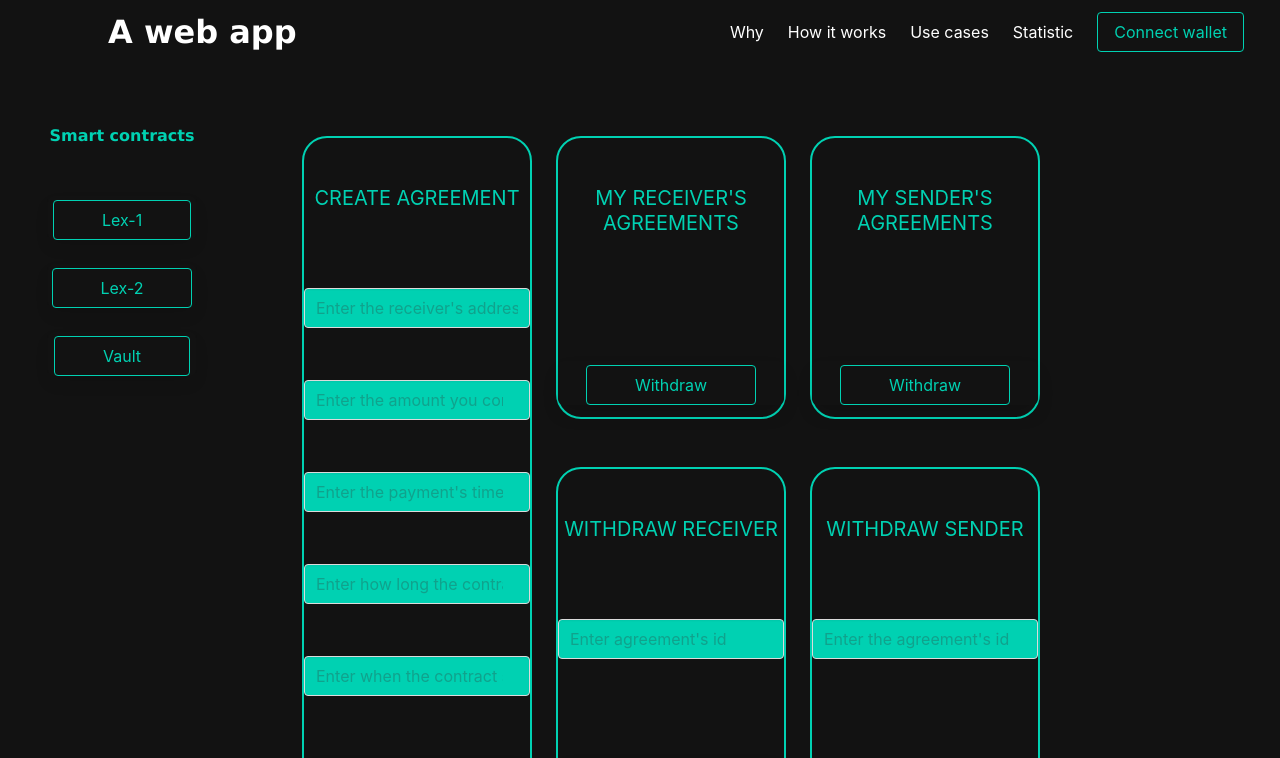
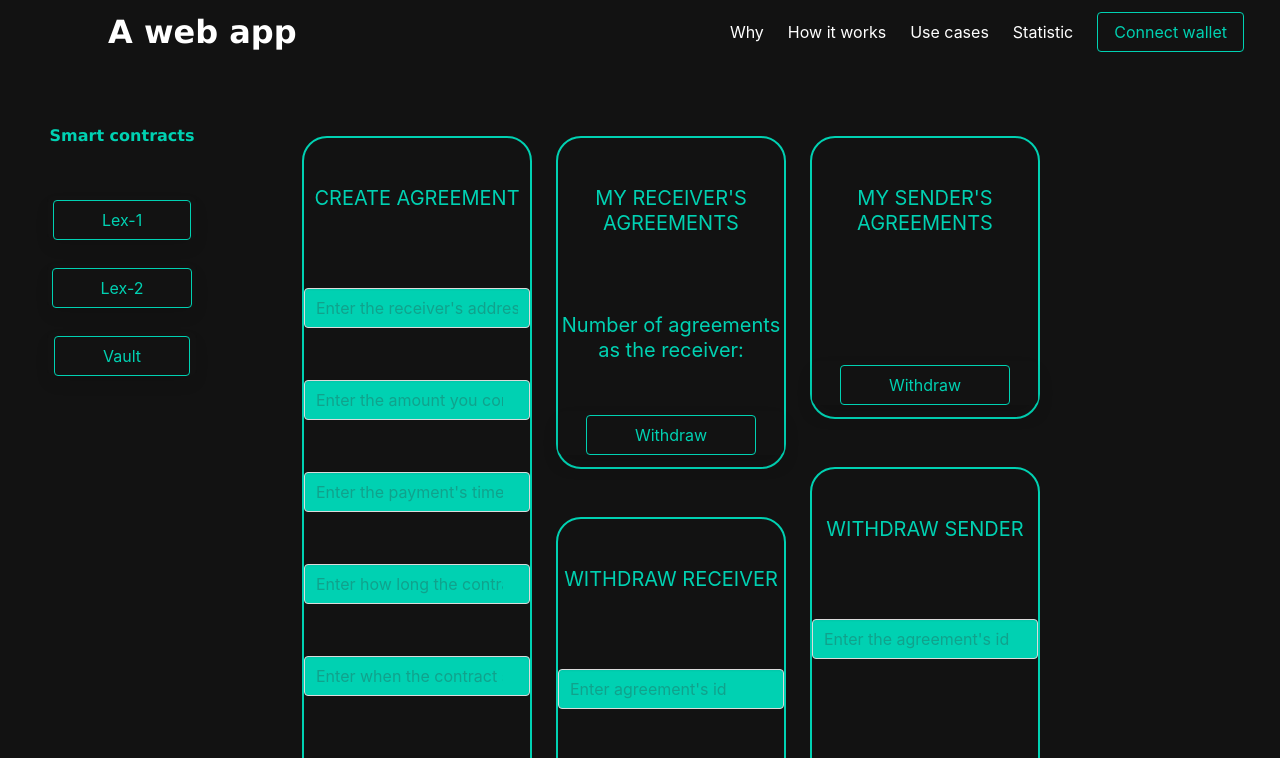
Before and after one commit to farinavito/Web3-Website, a Next.js app: page /lex-1 in a window 1280 px wide. Shown: the top 758 px of the page. Built offline with nearby package versions, Linux system fonts and the light colour scheme.

Commit message:
created getMyReceiverIds and error handling

```diff
--- a/pages/lex-1.js
+++ b/pages/lex-1.js
@@ -18,6 +18,8 @@ const App = () => {
 
     //storing error message when there is an error for calling getMyReceiverIds
     const [errorReceiverIds, setErrorReceiverIds] = useState('')
+    //storing the number of agreements the caller has as the receiver
+    const [myReceiverIds, setMyReceiverIds] = useState('')
 
     //storing the receiver's address
     const [receiverAddress, setReceiverAddress] = useState('')
@@ -55,7 +57,8 @@ const App = () => {
     //storing the number of agreements the caller as the receiver has
     const getMyReceiverIds = async () => {
       try {
-
+        const _ids = await contractLex1.methods.getMyNumAgreementsReceiver().call({from: address})
+        setMyReceiverIds(_ids)
       } catch(err){
         setErrorReceiverIds(err.message)
       }
@@ -365,6 +368,9 @@ const App = () => {
                             <br></br>
                           </p>
                           <p>
+                            Number of agreements as the receiver: {myReceiverIds}
+                          </p>
+                          <p>
                             {errorReceiverIds}
                           </p>
                           <p className="box has-background-black-bis pt-4 pb-3 mt-6">
```
